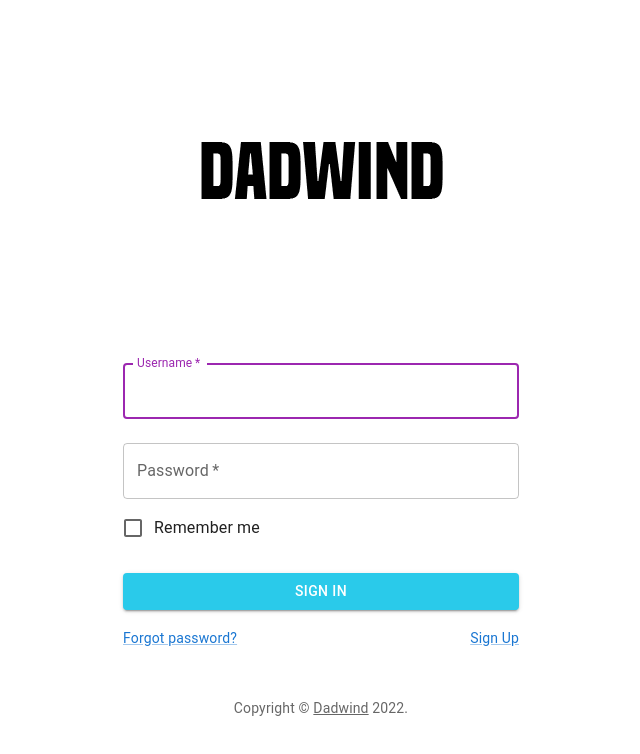
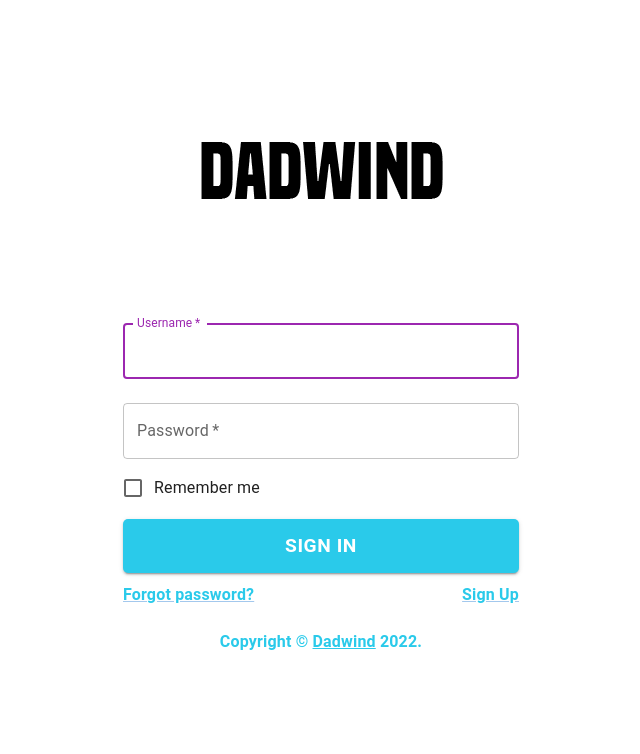
Before and after one commit to marchchad/dadwind, a React (Create React App) app: page / in a window 1280 px wide. Shown: the top 754 px of the page, without its empty margins (319-959 px from the left). Built offline with nearby package versions, Linux system fonts and the light colour scheme.

Commit message:
Update signin.js

```diff
--- a/src/components/signin.js
+++ b/src/components/signin.js
@@ -43,7 +43,7 @@ export default function SignIn() {
 
   return (
     <ThemeProvider theme={theme}>
-      <Container component="main" maxWidth="xs">
+      <Container component="main" maxWidth="xs" >
         <CssBaseline />
         <Box
           sx={{
@@ -53,16 +53,20 @@ export default function SignIn() {
             alignItems: 'center',
           }}
         >
-          <a href="/">
+          <a href="/" >
 
-            <img src={Logo} />
+            <img src={Logo}  />
 
           </a>
           <Box
 
           component="form"
           onSubmit={handleSubmit}
-          noValidate sx={{ mt: 15 }}>
+          noValidate sx={{
+            width: '100%', // Fix IE 11 issue.
+            marginTop: 10,
+
+          }}>
             <TextField
               variant="outlined"
               color="secondary"
@@ -93,24 +97,45 @@ export default function SignIn() {
             />
             <Button
             style={{
-                backgroundColor: "#2ACAEA"
+                backgroundColor: "#2ACAEA",
+                color: "white",
+                width: "100%",
+                marginTop: "10px",
+                marginBottom: "10px",
+                fontSize: "1.2rem",
+                fontWeight: "bold",
+                borderRadius: "5px",
+                border: "none",
+                padding: "10px",
+                cursor: "pointer"
+
             }}
               type="submit"
               fullWidth
               variant="contained"
 
-              sx={{ mt: 3, mb: 2 }}
+              sx={{ mt: 3, mb: 2, color: 'white', fontWeight: 'bold', fontSize: '1.5rem'}}
             >
               Sign In
             </Button>
             <Grid container>
-              <Grid item xs>
-                <Link href="#" variant="body2">
+              <Grid item xs >
+                <Link href="#" variant="body2"
+                sx={{
+                  color: '#2ACAEA',
+                  fontWeight: 'bold',
+                  fontSize: '1rem'
+
+                }}>
                   Forgot password?
                 </Link>
               </Grid>
               <Grid item>
-                <Link href="#" variant="body2">
+                <Link href="#" variant="body2" sx={{
+                  color: '#2ACAEA',
+                  fontWeight: 'bold',
+                  fontSize: '1rem'
+                }}>
                   {"Sign Up"}
                 </Link>
               </Grid>
@@ -118,7 +143,15 @@ export default function SignIn() {
 
           </Box>
         </Box>
-        <Copyright sx={{ mt: 6 }} />
+        <Copyright sx={{
+          mt: 3,
+
+          color: '#2ACAEA',
+
+          fontWeight: 'bold',
+          fontSize: '1rem'
+
+        }} />
       </Container>
     </ThemeProvider>
   );
```
